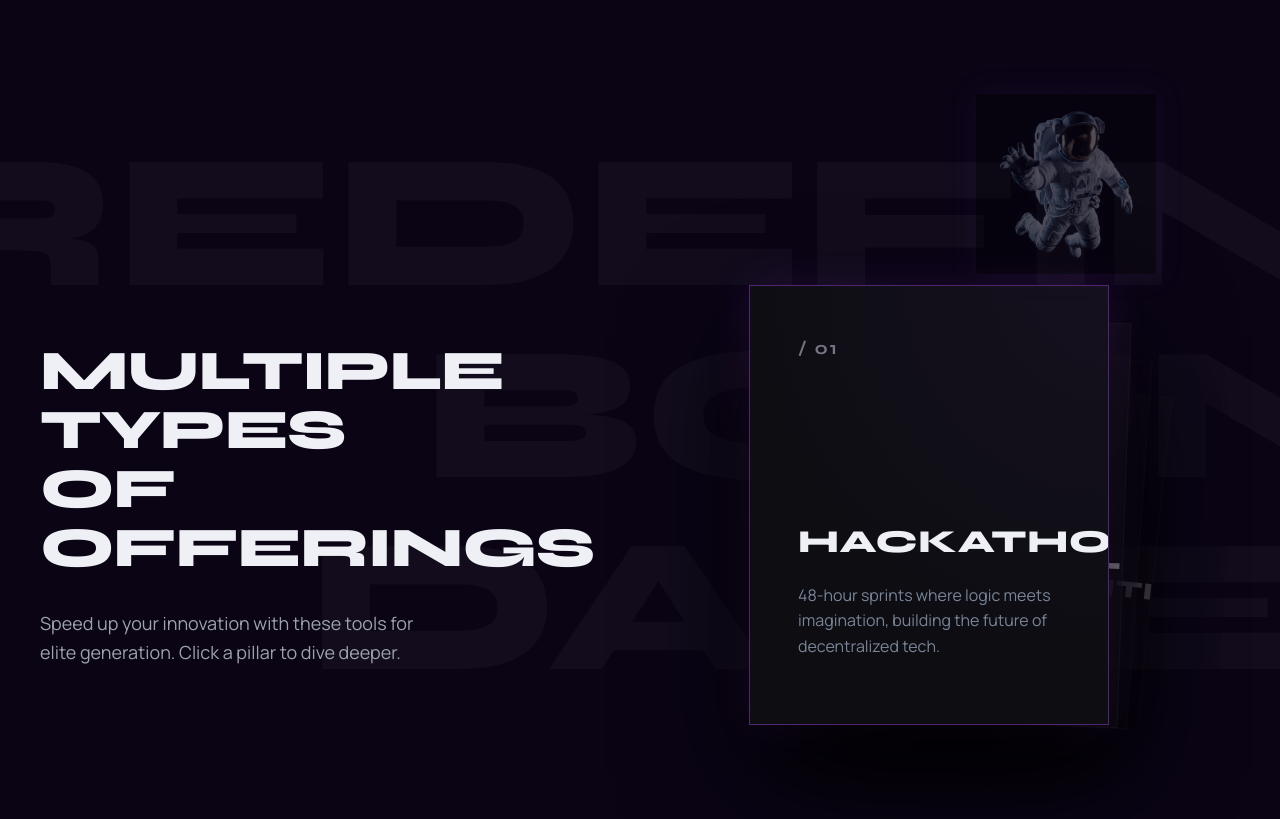
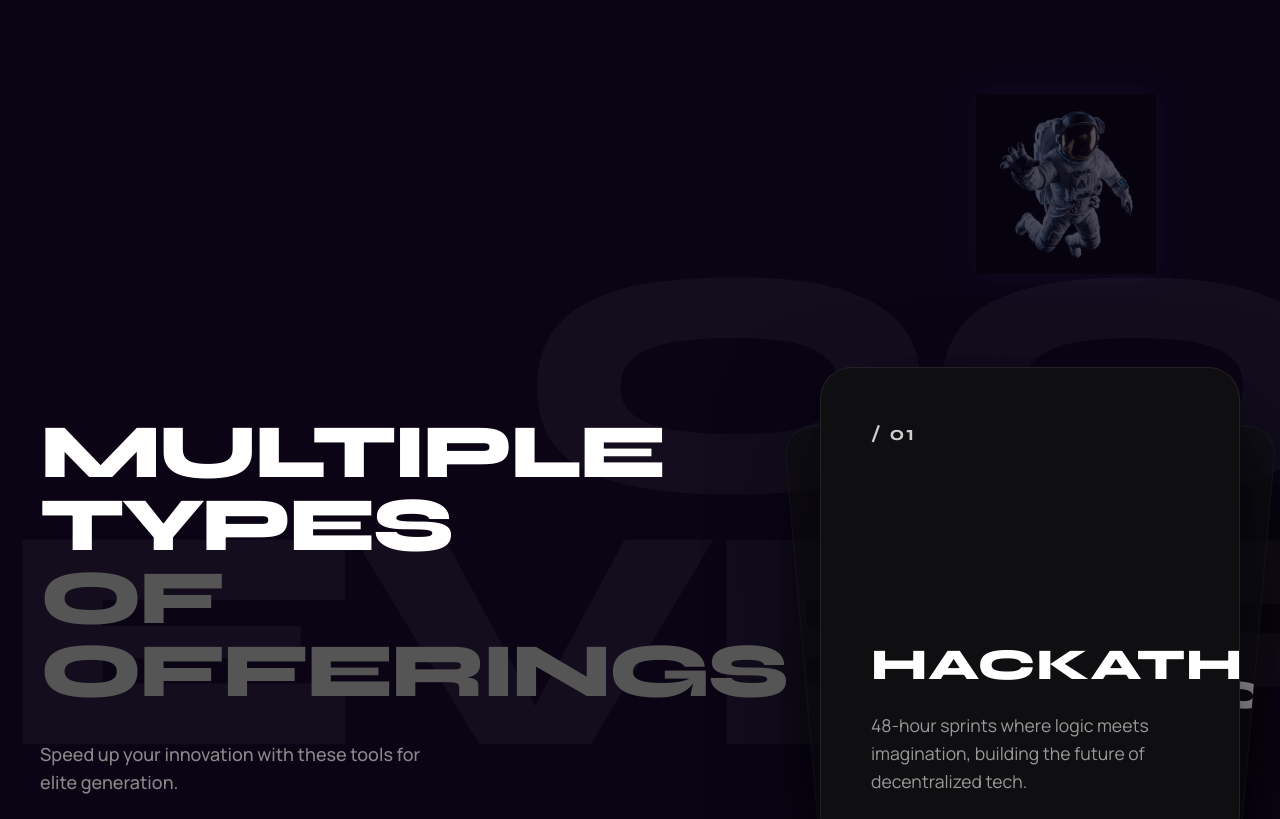
Before and after one commit to SnowFlowerr/REXIA-26, a React (Vite) app: page / in a window 1280 px wide. Shown: the part 1646-2465 px from the top of the page. Built offline with nearby package versions, Linux system fonts and the light colour scheme.

Commit message:
ui improved

```diff
--- a/src/sections/About/About.jsx
+++ b/src/sections/About/About.jsx
@@ -75,7 +75,7 @@ const About = () => {
             About The Fest
           </motion.h2>
           <p className="section__subtitle">
-            Where the cosmos meets creativity — three days of limitless possibility, innovation, and celestial energy.
+            Where the cosmos meets creativity — two days of limitless possibility, innovation, and celestial energy.
           </p>
         </motion.div>
 
--- a/src/sections/Hero/Hero.jsx
+++ b/src/sections/Hero/Hero.jsx
@@ -168,7 +168,7 @@ const Hero = () => {
         >
           Experience the most electrifying college fest in the cosmos.
           <br />
-          Three days of innovation, art, and interstellar energy.
+          Two days of innovation, art, and interstellar energy.
         </motion.p>
 
         <motion.div
--- a/src/sections/Offerings/Offerings.jsx
+++ b/src/sections/Offerings/Offerings.jsx
@@ -1,5 +1,5 @@
-import { useRef, useState } from 'react';
-import { motion, useScroll, useTransform, AnimatePresence } from 'framer-motion';
+import { useRef, useState, useEffect, useCallback } from 'react';
+import { motion, useScroll, useTransform } from 'framer-motion';
 import styles from './Offerings.module.css';
 
 const offerings = [
@@ -28,27 +28,50 @@ const offerings = [
 const Offerings = () => {
   const [activeIndex, setActiveIndex] = useState(0);
   const containerRef = useRef(null);
+  const timerRef = useRef(null);
+
   const { scrollYProgress } = useScroll({
     target: containerRef,
     offset: ['start end', 'end start'],
   });
 
-  const bgX = useTransform(scrollYProgress, [0, 1], [-200, 200]);
+  const bgY = useTransform(scrollYProgress, [0, 1], [-100, 100]);
 
-  // Animation constants for the stack effect
-  const cardVariants = (index) => {
+  // Auto-play logic
+  const startTimer = useCallback(() => {
+    if (timerRef.current) clearInterval(timerRef.current);
+    timerRef.current = setInterval(() => {
+      setActiveIndex((prev) => (prev + 1) % offerings.length);
+    }, 5000);
+  }, []);
+
+  useEffect(() => {
+    startTimer();
+    return () => {
+      if (timerRef.current) clearInterval(timerRef.current);
+    };
+  }, [startTimer]);
+
+  const handleCardClick = (index) => {
+    setActiveIndex(index);
+    startTimer(); // Reset timer on manual click
+  };
+
+  // Enhanced stack motion variants
+  const getCardVariants = (index) => {
     const isStage = index === activeIndex;
-    const distance = index - activeIndex;
+    let distance = index - activeIndex;
 
-    // Calculate offsets based on position in stack
-    // Cards after active are stacked behind with offsets
-    // Cards before active are hidden/stacked further behind
-    const xOffset = isStage ? 0 : distance > 0 ? distance * 30 : distance * 20;
-    const yOffset = isStage ? 0 : distance > 0 ? distance * 15 : distance * -10;
-    const scale = isStage ? 1 : 1 - Math.abs(distance) * 0.08;
-    const opacity = isStage ? 1 : Math.max(0.3, 1 - Math.abs(distance) * 0.4);
+    // Looping distance logic for a smoother stack
+    if (distance > offerings.length / 2) distance -= offerings.length;
+    if (distance < -offerings.length / 2) distance += offerings.length;
+
+    const xOffset = isStage ? 0 : distance * 40;
+    const yOffset = isStage ? 0 : Math.abs(distance) * 20;
+    const scale = isStage ? 1 : 1 - Math.abs(distance) * 0.1;
+    const opacity = isStage ? 1 : Math.max(0, 1 - Math.abs(distance) * 0.4);
     const zIndex = 10 - Math.abs(distance);
-    const rotate = isStage ? 0 : distance * 2;
+    const rotate = isStage ? 0 : distance * 5;
 
     return {
       x: xOffset,
@@ -62,8 +85,8 @@ const Offerings = () => {
 
   return (
     <section ref={containerRef} className={styles.offerings}>
-      <motion.div style={{ x: bgX }} className={styles.backgroundText}>
-        Redefining <br /> Boun <br /> daries
+      <motion.div style={{ y: bgY }} className={styles.backgroundText}>
+        CORE OF<br />EVERYTHING
       </motion.div>
 
       <div className={styles.container}>
@@ -76,7 +99,7 @@ const Offerings = () => {
               viewport={{ once: true }}
               transition={{ duration: 0.8 }}
             >
-              Multiple<br />Types Of<br />Offerings
+              Multiple<br />Types <span className={styles.titleAccent}>Of<br />Offerings</span>
             </motion.h2>
             <motion.p
               className={styles.subtitle}
@@ -85,7 +108,7 @@ const Offerings = () => {
               viewport={{ once: true }}
               transition={{ delay: 0.2, duration: 0.8 }}
             >
-              Speed up your innovation with these tools for elite generation. Click a pillar to dive deeper.
+              Speed up your innovation with these tools for elite generation.
             </motion.p>
           </div>
 
@@ -94,18 +117,20 @@ const Offerings = () => {
               <motion.div
                 key={item.title}
                 className={`${styles.card} ${i === activeIndex ? styles.active : ''}`}
-                animate={cardVariants(i)}
-                whileHover={i !== activeIndex ? { y: i > activeIndex ? (i - activeIndex) * 15 - 10 : (i - activeIndex) * -10 - 10, scale: 1 - Math.abs(i - activeIndex) * 0.08 + 0.02 } : { scale: 1.02 }}
-                onClick={() => setActiveIndex(i)}
+                animate={getCardVariants(i)}
+                onClick={() => handleCardClick(i)}
                 transition={{
-                  layout: { duration: 0.8, ease: [0.16, 1, 0.3, 1] },
-                  duration: 0.6,
+                  duration: 0.8,
                   ease: [0.16, 1, 0.3, 1]
                 }}
               >
-                <span className={styles.cardNumber}>/ {item.no}</span>
-                <h3 className={styles.cardTitle}>{item.title}</h3>
-                <p className={styles.cardDesc}>{item.desc}</p>
+                <div className={styles.cardHeader}>
+                  <span className={styles.cardNumber}>/ {item.no}</span>
+                </div>
+                <div className={styles.cardInfo}>
+                  <h3 className={styles.cardTitle}>{item.title}</h3>
+                  <p className={styles.cardDesc}>{item.desc}</p>
+                </div>
               </motion.div>
             ))}
           </div>
--- a/src/sections/Offerings/Offerings.module.css
+++ b/src/sections/Offerings/Offerings.module.css
@@ -3,9 +3,11 @@
   padding: var(--space-5xl) var(--safe-gutter);
   /* background: var(--bg-primary); */
   overflow: hidden;
-  min-height: 90vh;
+  height: 120vh;
+  min-height: 100vh;
   display: flex;
   align-items: center;
+
 }
 
 .container {
@@ -18,19 +20,20 @@
 
 .backgroundText {
   position: absolute;
-  top: 0%;
-  left: 0%;
+  top: 20%;
+  left: 0;
   transform: translate(-50%, -50%);
   font-family: var(--font-heading);
-  font-size: clamp(6rem, 15vw, 18rem);
+  font-size: clamp(10rem, 25vw, 35rem);
   font-weight: 900;
-  color: rgba(255, 255, 255, 0.035);
+  color: rgba(255, 255, 255, 0.04);
   white-space: nowrap;
   pointer-events: none;
   z-index: 1;
   text-transform: uppercase;
-  line-height: 1;
+  line-height: 0.8;
   text-align: center;
+  letter-spacing: -0.05em;
 }
 
 .content {
@@ -41,145 +44,169 @@
 
 .left {
   flex: 1;
-  max-width: 450px;
+  max-width: 500px;
   z-index: 3;
 }
 
 .title {
   font-family: var(--font-heading);
-  font-size: var(--font-size-5xl);
+  font-size: clamp(3rem, 6vw, 6.5rem);
   font-weight: 800;
-  line-height: 1.05;
+  line-height: 0.95;
   margin-bottom: var(--space-xl);
-  color: var(--color-space-white);
+  color: #ffffff;
   text-transform: uppercase;
-  letter-spacing: -0.02em;
+  letter-spacing: -0.04em;
+}
+
+.titleAccent {
+  color: #555555;
+  /* Sophisticated grey from the image */
 }
 
 .subtitle {
   font-size: var(--font-size-lg);
-  color: #9ca3af;
+  color: #888888;
   line-height: 1.6;
-  max-width: 380px;
+  max-width: 400px;
+  font-weight: 500;
 }
 
 .stack {
   flex: 1.5;
   position: relative;
-  height: 500px;
+  height: 600px;
   display: flex;
   align-items: center;
-  justify-content: center;
-  perspective: 1200px;
+  justify-content: flex-end;
+  perspective: 2000px;
 }
 
 .card {
   position: absolute;
-  width: min(360px, 85vw);
-  min-height: 440px;
-  background: #0d0d12;
-  border: 1px solid rgba(255, 255, 255, 0.1);
-  border-radius: var(--radius-2xl);
-  padding: var(--space-3xl) var(--space-2xl);
+  width: min(420px, 75vw);
+  min-height: 480px;
+  background: #0f0f12;
+  /* Deep dark grey as per image */
+  border: 1px solid rgba(255, 255, 255, 0.08);
+  border-radius: 32px;
+  /* Smoother rounded corners */
+  padding: 50px;
   display: flex;
   flex-direction: column;
-  justify-content: flex-end;
+  justify-content: space-between;
   cursor: pointer;
-  transition: border-color var(--transition-base), box-shadow var(--transition-base);
-  box-shadow: 0 40px 100px rgba(0, 0, 0, 0.8);
+  box-shadow: 0 50px 100px rgba(0, 0, 0, 0.6);
   overflow: hidden;
 }
 
-.card::after {
-  content: '';
-  position: absolute;
-  inset: 0;
-  background: radial-gradient(circle at top right, rgba(180, 74, 255, 0.1), transparent 70%);
-  opacity: 0.5;
-  pointer-events: none;
-}
-
-.card.active {
-  border-color: rgba(180, 74, 255, 0.4);
-  box-shadow: 0 50px 120px rgba(0, 0, 0, 0.9), 0 0 40px rgba(180, 74, 255, 0.15);
-}
-
 .card:hover {
-  border-color: rgba(0, 212, 255, 0.3);
+  border-color: rgba(255, 255, 255, 0.2);
 }
 
 .cardNumber {
-  position: absolute;
-  top: var(--space-2xl);
-  left: var(--space-2xl);
   font-family: var(--font-heading);
-  font-size: var(--font-size-lg);
+  font-size: 1.25rem;
   font-weight: 700;
-  color: var(--color-space-gray);
-  opacity: 0.7;
+  color: #ffffff;
   letter-spacing: 0.1em;
+  opacity: 0.8;
+}
+
+.cardInfo {
+  display: flex;
+  flex-direction: column;
+  gap: var(--space-lg);
 }
 
 .cardTitle {
   font-family: var(--font-heading);
-  font-size: var(--font-size-3xl);
+  font-size: 2.75rem;
   font-weight: 800;
-  margin-bottom: var(--space-lg);
-  color: var(--color-space-white);
+  color: #ffffff;
   text-transform: uppercase;
   letter-spacing: 0.02em;
-  line-height: 1.1;
-  z-index: 2;
+  line-height: 1;
 }
 
 .cardDesc {
-  font-size: var(--font-size-base);
-  color: #94a3b8;
+  font-size: 1.1rem;
+  color: #999999;
   line-height: 1.6;
   font-weight: 400;
-  z-index: 2;
-  opacity: 0.8;
 }
 
 @media (max-width: 1024px) {
   .offerings {
-    padding: var(--space-4xl) var(--safe-gutter);
-    min-height: auto;
+
+    height: 140vh;
+    /* border: 2px solid white; */
   }
 
-  .container {
-    margin-top: 0;
+  .title {
+    font-size: clamp(2rem, 5vw, 6.5rem);
   }
 
+  .card {
+    width: min(320px, 50vw);
+    min-height: 380px;
+    padding: 50px;
+  }
+
+
+
+  .left {
+    max-width: 100%;
+    margin-bottom: var(--space-2xl);
+  }
+
+  .stack {
+    width: 100%;
+    height: 500px;
+    justify-content: center;
+    margin-right: 10vw;
+  }
+}
+
+@media (max-width: 800px) {
+  .title {
+    font-size: 9vw;
+  }
   .content {
+    margin-top: -250px;
     flex-direction: column;
     text-align: left;
     gap: var(--space-4xl);
   }
-
-  .left {
-    max-width: 100%;
+  .card {
+    max-height: 7vw;
+    width: 90vw;
+    padding: var(--space-2xl);
+    border-radius: 24px;
   }
-
   .stack {
-    width: 100%;
-    height: 420px;
-    margin-top: var(--space-lg);
+    margin-top: 100px;
+    margin-right: 0;
+    padding: 0;
   }
 }
 
 @media (max-width: 600px) {
+  .title {
+    font-size: 9vw;
+  }
+
   .card {
-    min-height: 380px;
-    padding: var(--space-2xl) var(--space-xl);
+    min-height: 400px;
+    padding: var(--space-2xl);
   }
 
   .cardTitle {
-    font-size: var(--font-size-2xl);
+    font-size: 2rem;
   }
 
   .stack {
-    height: 400px;
+    height: 450px;
   }
 
   .backgroundText {
@@ -187,15 +214,17 @@
     opacity: 0.02;
     white-space: normal;
     width: 100%;
-    line-height: 1.2;
+    line-height: 1;
   }
+
 }
 
 @media (max-width: 320px) {
   .title {
-    font-size: var(--font-size-3xl);
+    font-size: 2.5rem;
   }
+
   .stack {
-    height: 380px;
+    height: 400px;
   }
 }
```
Also changed, not shown: src/sections/About/About.module.css (+18 -8 lines).
